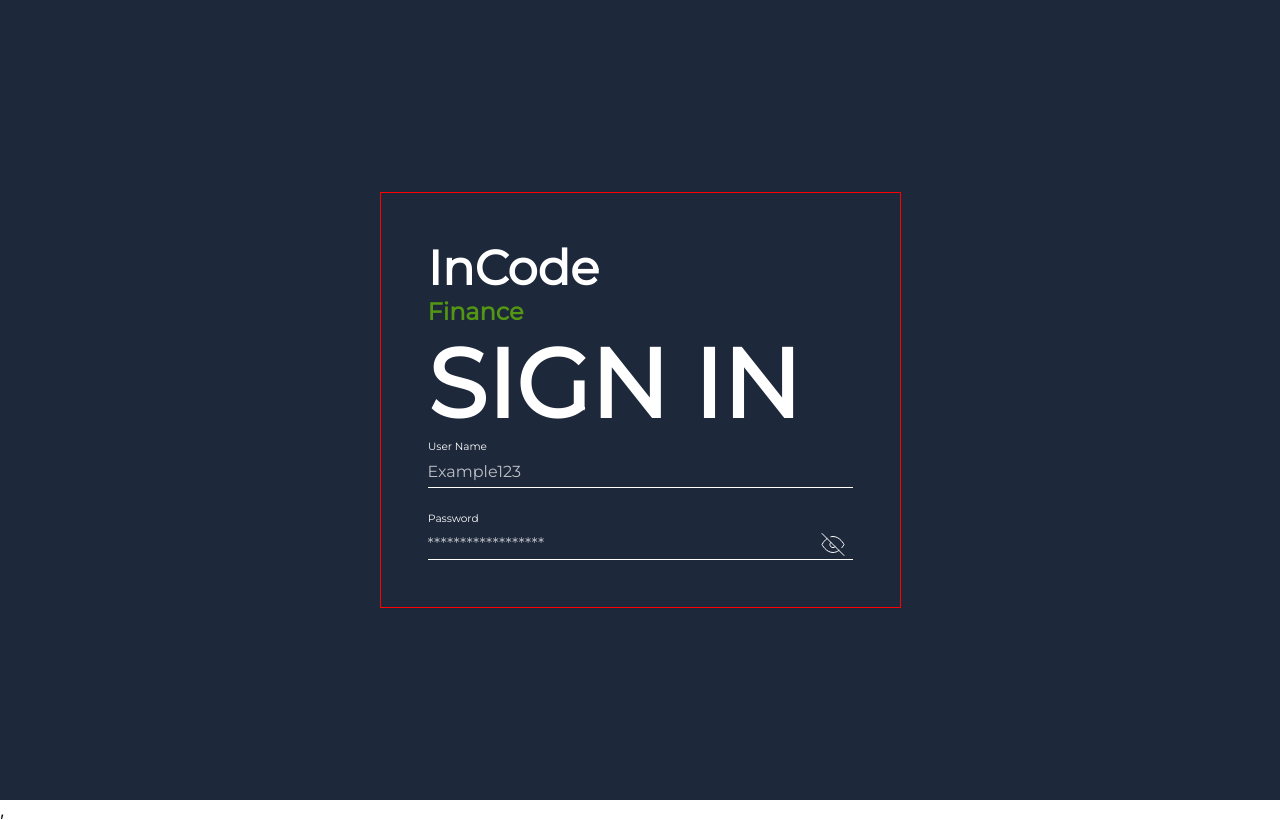
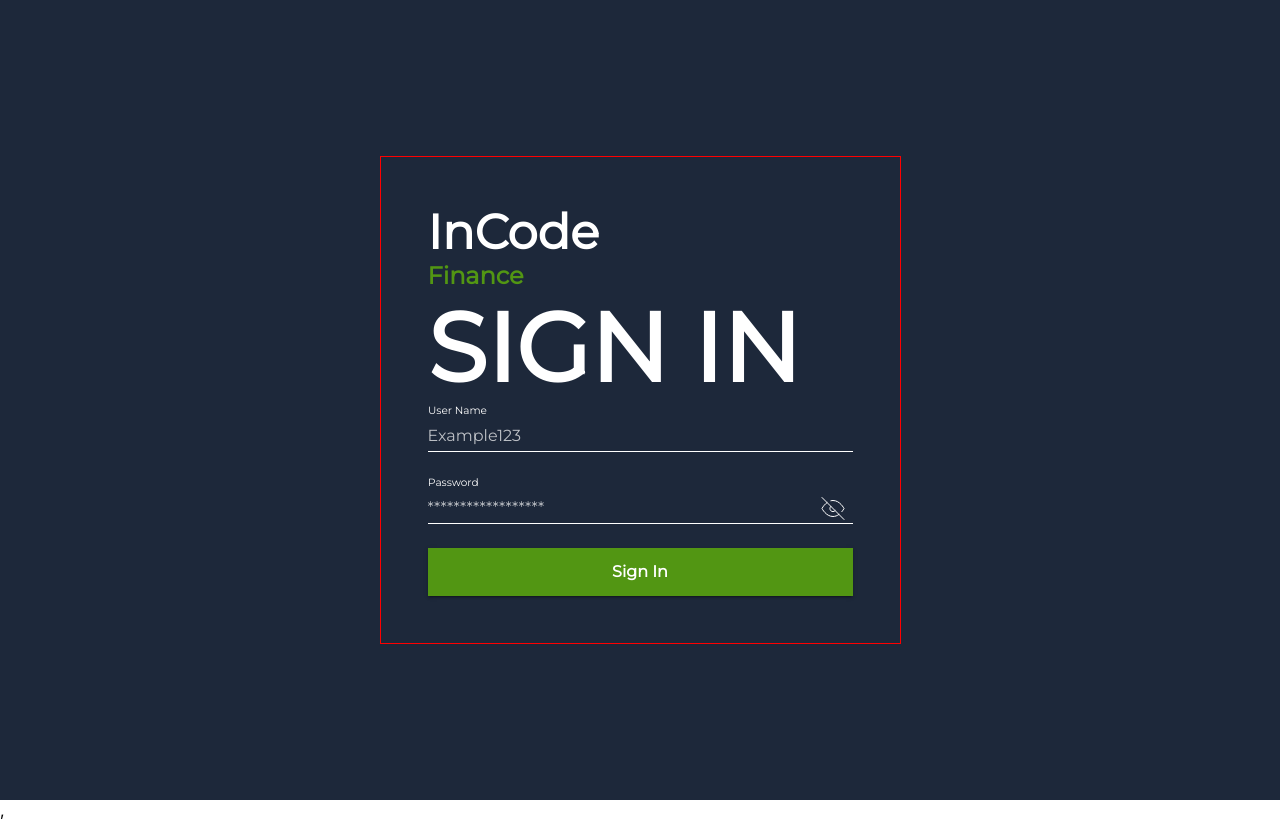
Before and after one commit to illiakornyk/demo-app-sign-up, a React (Create React App) app: page /auth in a window 1280 px wide. Built offline with nearby package versions, Linux system fonts and the light colour scheme.

Commit message:
feat: add `Sign in` button

```diff
--- a/src/components/auth/sign-in-form/index.tsx
+++ b/src/components/auth/sign-in-form/index.tsx
@@ -1,4 +1,4 @@
-import { Box, Typography } from '@mui/material';
+import { Box, Typography, Button } from '@mui/material';
 import React from 'react';
 import Input from '../../TextFields/TextField';
 import PasswordInput from '../../TextFields/PasswordField';
@@ -28,6 +28,25 @@ const SignInForm: React.FC<SignInFormProps> = ({ title, subtitle }) => {
         />
 
         <PasswordInput />
+
+        <Button
+          variant="contained"
+          sx={{
+            backgroundColor: 'hsla(91, 78%, 33%, 1)',
+            boxShadow:
+              '0px 1px 5px 0px hsla(0, 0%, 0%, 0.12), 0px 2px 2px 0px hsla(0, 0%, 0%, 0.14), 0px 3px 1px -2px hsla(0, 0%, 0%, 0.2)',
+            borderRadius: 0,
+            padding: '10px 16px',
+            textTransform: 'none',
+            fontSize: '16px',
+            fontWeight: '600',
+            '&:hover': {
+              backgroundColor: 'hsla(91, 78%, 33%, 0.8)',
+            },
+          }}
+        >
+          Sign In
+        </Button>
       </Box>
     </div>
   );
```
